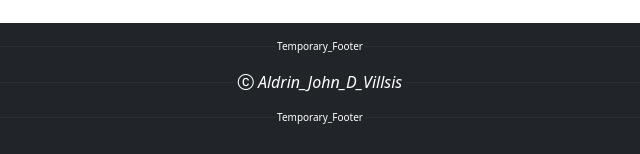
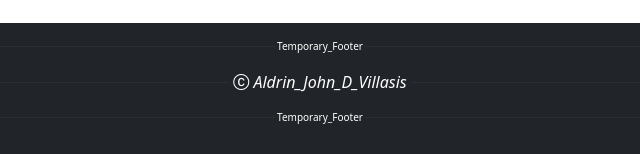
Before and after one commit to frea-ker/myPortfolio, a website: page index.html in a window 1280 px wide. Shown: the part 2172-2326 px from the top of the page, 320-960 px from the left. Drawn offline with nearby package versions, Linux system fonts and the light colour scheme.

Commit message:
Update index.html

```diff
--- a/index.html
+++ b/index.html
@@ -334,7 +334,7 @@
           <!--FAKE Footer start-->
           <div class="bg-dark p-3">
             <p class="separator-localCssCode text-white" style="font-size: 10px;">Temporary_Footer</p>
-            <p class="separator-localCssCode text-white"><i class="bi bi-c-circle"> Aldrin_John_D_Villsis</i></p>
+            <p class="separator-localCssCode text-white"><i class="bi bi-c-circle"> Aldrin_John_D_Villasis</i></p>
             <p class="separator-localCssCode text-white" style="font-size: 10px;">Temporary_Footer</p>
           </div>
           <!--FAKE Footer end-->
```
